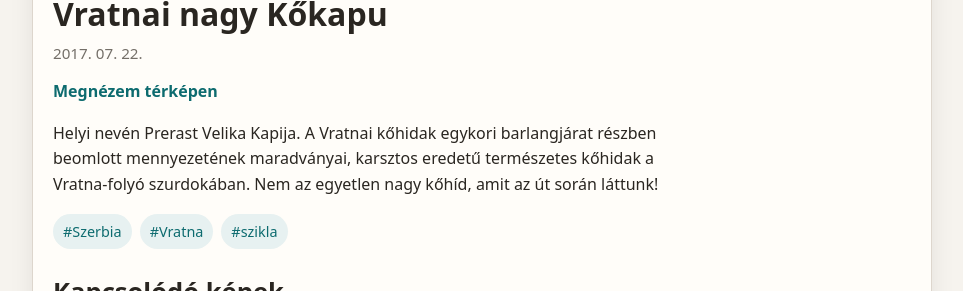
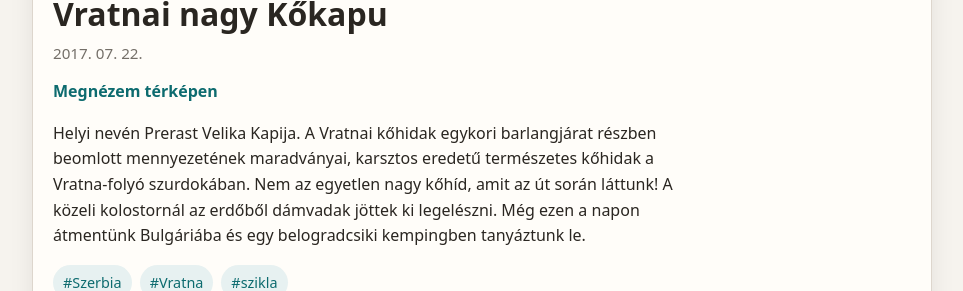
Before and after one commit to havassy/fotoblog, a Jekyll site: the page built from _posts/2017-07-22-vratna_kokapu.md, in a window 1280 px wide and 900 px high, scrolled down 655 px, cut to the strip 138-429 px from the top of the window. Shown: the whole strip, without its empty margins (158-1121 px from the left). Built offline with Jekyll 4.4.1, drawn with Linux system fonts in a browser that asks for light colours.

Commit message:
Auto-create/update posts from images [skip ci]

```diff
--- a/_posts/2017-07-22-vratna_kokapu.md
+++ b/_posts/2017-07-22-vratna_kokapu.md
@@ -16,4 +16,4 @@ tags:
 description: "Helyi nevén Prerast Velika Kapija."
 ---
 
-Helyi nevén Prerast Velika Kapija. A Vratnai kőhidak egykori barlangjárat részben beomlott mennyezetének maradványai, karsztos eredetű természetes kőhidak a Vratna‑folyó szurdokában. Nem az egyetlen nagy kőhíd, amit az út során láttunk!
+Helyi nevén Prerast Velika Kapija. A Vratnai kőhidak egykori barlangjárat részben beomlott mennyezetének maradványai, karsztos eredetű természetes kőhidak a Vratna‑folyó szurdokában. Nem az egyetlen nagy kőhíd, amit az út során láttunk! A közeli kolostornál az erdőből dámvadak jöttek ki legelészni. Még ezen a napon átmentünk Bulgáriába és egy belogradcsiki kempingben tanyáztunk le.
```
